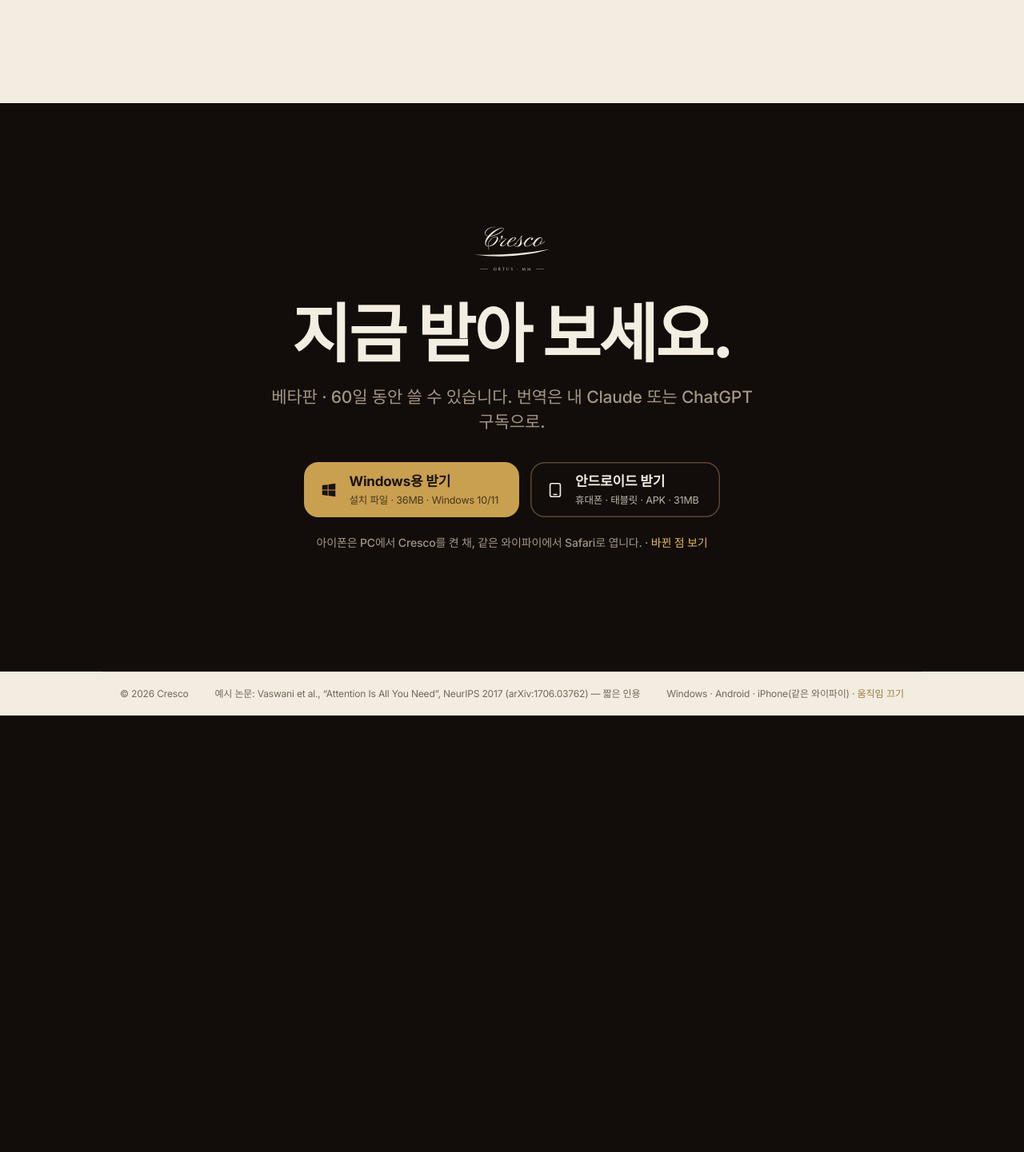
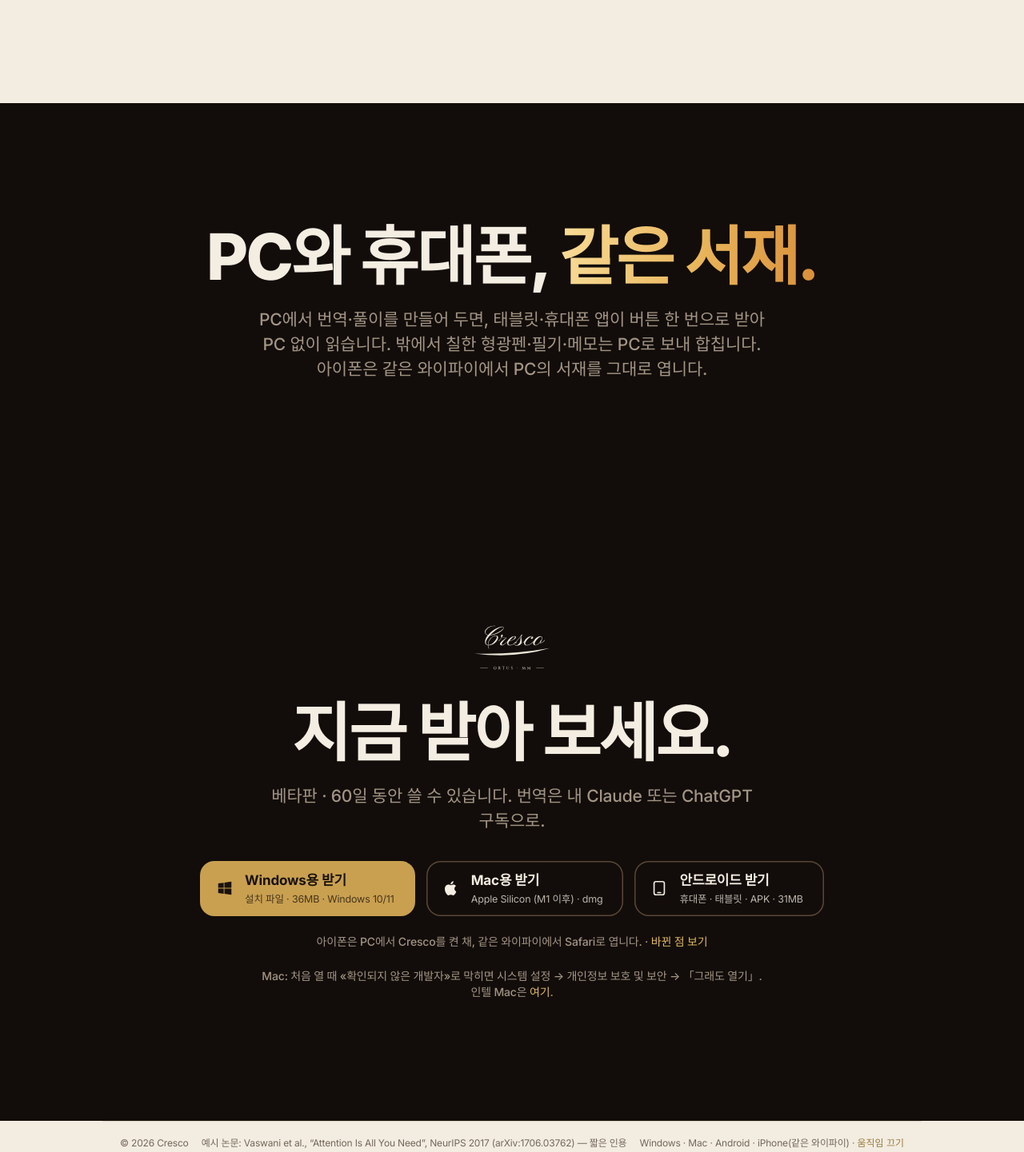
Before and after one commit to cresco-reader/cresco-reader.github.io, a plain HTML site: page index.html in a window 1280 px wide. Shown: the part 8680-10121 px from the top of the page at 80% size. Before the commit the page ends 9575 px from the top, so only its background shows below. Drawn offline with Linux system fonts and the light colour scheme.

Commit message:
Mac download; PC and phone share one library

```diff
--- a/index.html
+++ b/index.html
@@ -557,6 +557,12 @@ html.still .stage{position:relative;top:0;height:auto;min-height:100svh;overflow
   <p class="rise">논문 · 번역 · 형광펜 · 단어는 파일 하나에. 번역은 내가 로그인해 둔 Claude Code 또는 Codex 가 합니다. Cresco는 비밀번호도, API 키도 받지 않습니다.</p>
 </section>
 
+<!-- 기기 사이: 태블릿·안드로이드 앱은 「PC와 주고받기」(설정) — 받기는 PC 서재 통째로, 보내기는 바뀐 것만. 아이폰은 PC 서버를 연다 -->
+<section class="statement" id="sync">
+  <h2 class="rise">PC와 휴대폰, <span class="gold">같은 서재.</span></h2>
+  <p class="rise">PC에서 번역·풀이를 만들어 두면, 태블릿·휴대폰 앱이 버튼 한 번으로 받아 PC 없이 읽습니다. 밖에서 칠한 형광펜·필기·메모는 PC로 보내 합칩니다. 아이폰은 같은 와이파이에서 PC의 서재를 그대로 엽니다.</p>
+</section>
+
 <section class="statement beta" id="beta">
   <img class="rise" src="cresco-ivory.svg" alt="">
   <h2 class="rise">지금 받아 보세요.</h2>
@@ -566,15 +572,19 @@ html.still .stage{position:relative;top:0;height:auto;min-height:100svh;overflow
     <a class="dlbtn" href="https://github.com/cresco-reader/cresco/releases/latest/download/Cresco-Setup.exe" target="_blank" rel="noopener">
       <svg aria-hidden="true" width="22" height="22" viewBox="0 0 24 24" fill="currentColor"><path d="M3 5.5l7.5-1v7H3zm8.5-1.2L21 3v8.5h-9.5zM3 12.5h7.5v7L3 18.5zm8.5 0H21V21l-9.5-1.3z"/></svg>
       <span><b>Windows용 받기</b><small>설치 파일 · 36MB · Windows 10/11</small></span></a>
+    <a class="dlbtn" href="https://github.com/cresco-reader/cresco/releases/latest/download/Cresco-mac.dmg" target="_blank" rel="noopener">
+      <svg aria-hidden="true" width="22" height="22" viewBox="0 0 24 24" fill="currentColor"><path d="M16.4 12.6c0-2.4 2-3.6 2.1-3.7-1.1-1.7-2.9-1.9-3.5-1.9-1.5-.2-2.9.9-3.7.9-.8 0-1.9-.9-3.2-.8-1.6 0-3.1 1-4 2.4-1.7 3-.4 7.4 1.2 9.8.8 1.2 1.8 2.5 3 2.4 1.2 0 1.7-.8 3.1-.8 1.5 0 1.9.8 3.2.8 1.3 0 2.2-1.2 3-2.4.9-1.4 1.3-2.7 1.3-2.8 0 0-2.5-1-2.5-3.9zM14 5.5c.7-.8 1.1-1.9 1-3-1 0-2.1.7-2.8 1.5-.6.7-1.2 1.8-1 2.9 1.1.1 2.1-.6 2.8-1.4z"/></svg>
+      <span><b>Mac용 받기</b><small>Apple Silicon (M1 이후) · dmg</small></span></a>
     <a class="dlbtn" href="https://github.com/cresco-reader/cresco/releases/latest/download/Cresco-android.apk" target="_blank" rel="noopener">
       <svg aria-hidden="true" width="22" height="22" viewBox="0 0 24 24" fill="none" stroke="currentColor" stroke-width="1.8" stroke-linecap="round"><rect x="5" y="3" width="14" height="18" rx="2.5"/><path d="M10 18h4"/></svg>
       <span><b>안드로이드 받기</b><small>휴대폰 · 태블릿 · APK · 31MB</small></span></a>
   </div>
   <p class="dl-note rise">아이폰은 PC에서 Cresco를 켠 채, 같은 와이파이에서 Safari로 엽니다. · <a href="https://github.com/cresco-reader/cresco/releases/latest">바뀐 점 보기</a></p>
+  <p class="dl-note rise">Mac: 처음 열 때 «확인되지 않은 개발자»로 막히면 시스템 설정 → 개인정보 보호 및 보안 → 「그래도 열기」. 인텔 Mac은 <a href="https://github.com/cresco-reader/cresco/releases/latest/download/Cresco-mac-intel.dmg">여기</a>.</p>
 </section>
 </main>
 
-<footer><div class="in"><span>© 2026 Cresco</span><span>예시 논문: Vaswani et al., “Attention Is All You Need”, NeurIPS 2017 (arXiv:1706.03762) — 짧은 인용</span><span>Windows · Android · iPhone(같은 와이파이) · <button type="button" id="motion" class="motion">움직임 끄기</button></span></div></footer>
+<footer><div class="in"><span>© 2026 Cresco</span><span>예시 논문: Vaswani et al., “Attention Is All You Need”, NeurIPS 2017 (arXiv:1706.03762) — 짧은 인용</span><span>Windows · Mac · Android · iPhone(같은 와이파이) · <button type="button" id="motion" class="motion">움직임 끄기</button></span></div></footer>
 
 <script>
 (() => {
```
